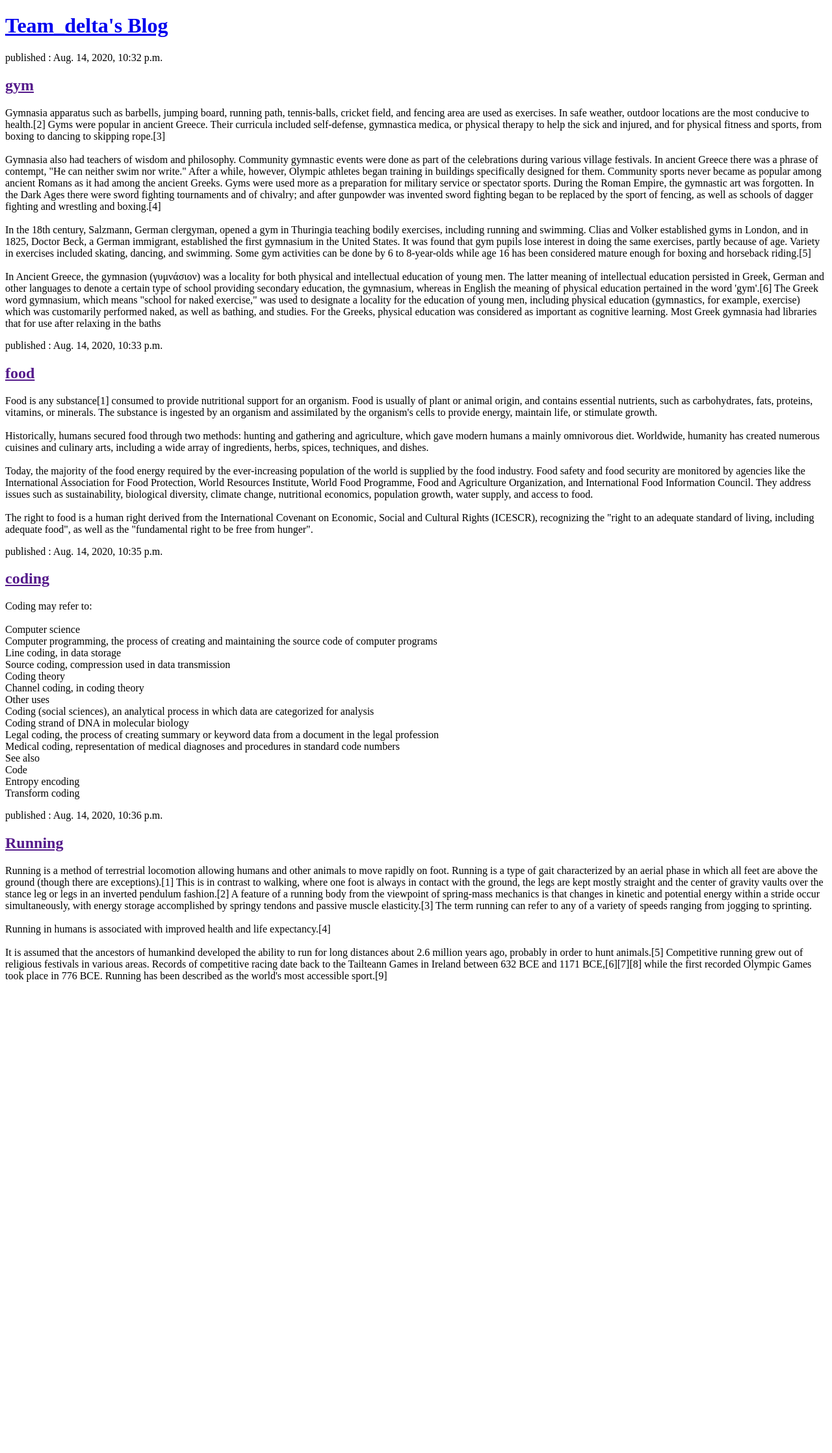
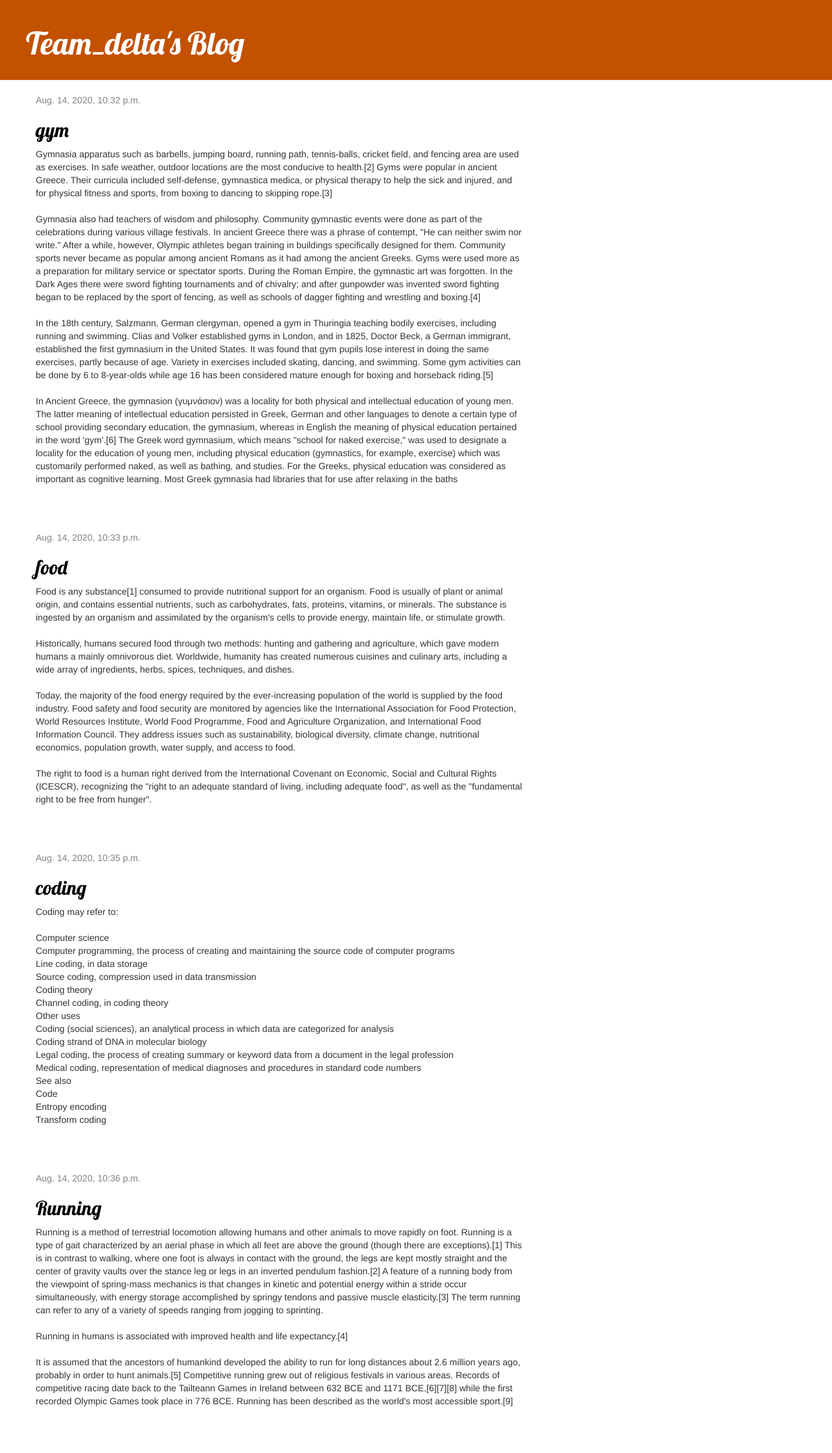
Before and after one commit to veer04/my-second-blog, a Django app: page / in a window 1280 px wide. Shown: the whole page at 65% size. Before the commit the page ends 1511 px from the top, so only its background shows below. Run offline with Django 3.2, Linux system fonts and the light colour scheme; data comes from the database, SQL or seed files in the repository; some libraries are stand-ins or nearby versions.

Commit message:
Added view and template for detailed blog post as well as CSS for the site

```diff
--- /dev/null
+++ b/blog/static/css/blog.css
@@ -0,0 +1,46 @@
+.page-header {
+    background-color: #C25100;
+    margin-top: 0;
+    padding: 20px 20px 20px 40px;
+}
+
+.page-header h1, .page-header h1 a, .page-header h1 a:visited, .page-header h1 a:active {
+    color: #ffffff;
+    font-size: 36pt;
+    text-decoration: none;
+}
+
+.content {
+    margin-left: 40px;
+}
+
+h1, h2, h3, h4 {
+    font-family: 'Lobster', cursive;
+}
+
+.date {
+    color: #828282;
+}
+
+.save {
+    float: right;
+}
+
+.post-form textarea, .post-form input {
+    width: 100%;
+}
+
+.top-menu, .top-menu:hover, .top-menu:visited {
+    color: #ffffff;
+    float: right;
+    font-size: 26pt;
+    margin-right: 20px;
+}
+
+.post {
+    margin-bottom: 70px;
+}
+
+.post h2 a, .post h2 a:visited {
+    color: #000000;
+}
--- /dev/null
+++ b/blog/templates/blog/base.html
@@ -0,0 +1,23 @@
+{% load static %}
+<html>
+    <head>
+        <title>Team_delta's blog</title>
+        <link rel="stylesheet" href="//maxcdn.bootstrapcdn.com/bootstrap/3.2.0/css/bootstrap.min.css">
+        <link rel="stylesheet" href="//maxcdn.bootstrapcdn.com/bootstrap/3.2.0/css/bootstrap-theme.min.css">
+        <link href='//fonts.googleapis.com/css?family=Lobster&subset=latin,latin-ext' rel='stylesheet' type='text/css'>
+        <link rel="stylesheet" href="{% static 'css/blog.css' %}">
+    </head>
+    <body>
+        <div class="page-header">
+            <h1><a href="/">Team_delta's Blog</a></h1>
+        </div>
+        <div class="content container">
+            <div class="row">
+                <div class="col-md-8">
+                {% block content %}
+                {% endblock %}
+                </div>
+            </div>
+        </div>
+    </body>
+</html>
--- a/blog/templates/blog/post_list.html
+++ b/blog/templates/blog/post_list.html
@@ -1,18 +1,49 @@
-<!DOCTYPE html>
+{% extends 'blog/base.html' %}
+
+<!--{% load static %}
+
+
 <html>
 <head>
+    <link rel="stylesheet" href="//maxcdn.bootstrapcdn.com/bootstrap/3.2.0/css/bootstrap.min.css">
+    <link rel="stylesheet" href="//maxcdn.bootstrapcdn.com/bootstrap/3.2.0/css/bootstrap-theme.min.css">
+    <link rel="stylesheet" href="{% static 'css/blog.css' %}">
+    <link href="//fonts.googleapis.com/css?family=Lobster&subset=latin,latin-ext" rel="stylesheet" type="text/css">
     <title>Team_delta's Blog</title>
 </head>
 <body>
-    <div>
-        <h1><a href="/">Team_delta's Blog</a></h1>
+    <div class="content container">
+        <div class="row">
+            <div class="col-md-8">
+                {% for post in posts %}
+                    <div class="post">
+                        <div class="date">
+                            <p>published: {{ post.published_date }}</p>
+                        </div>
+                        <h2><a href="">{{ post.title }}</a></h2>
+                        <p>{{ post.text|linebreaksbr }}</p>
+                    </div>
+                {% endfor %}
+            </div>
+        </div>
     </div>
-    {% for post in posts  %}
-        <div>
-            <p> published : {{ post.published_date }}</p>
-            <h2><a href="">{{ post.title }}</a></h2>
-            <p>{{ post.text|linebreaksbr}}</p>
+</body>
+</html>
+-->
+
+
+
+{% block content %}
+    {% for post in posts %}
+
+        <div class="post">
+            <div class="date">
+
+                {{ post.published_date }}
+
+            </div>
+            <h2><a href="{% url 'post_detail' post.id %}">{{ post.title }}</a></h2>
+            <p>{{ post.text|linebreaksbr }}</p>
         </div>
     {% endfor %}
-</body>
-</html>
+{% endblock %}
--- a/blog/urls.py
+++ b/blog/urls.py
@@ -4,5 +4,5 @@ from . import views
 
 urlpatterns = [
 	path('',views.post_list, name = 'post_list'),
-
+	path('post/<int:pk>/', views.post_detail, name='post_detail'),
 ]
--- a/blog/views.py
+++ b/blog/views.py
@@ -1,4 +1,4 @@
-from django.shortcuts import render
+from django.shortcuts import render,get_object_or_404
 from .models import Post
 from django.utils import timezone
 
@@ -6,5 +6,8 @@ def post_list(request):
 	#return render(request,'blog/post_list.html',{})
 	posts = Post.objects.filter(published_date__lte = timezone.now()).order_by('published_date')
 	return render (request, 'blog/post_list.html',{'posts':posts})
+def post_detail(request, pk):
+	post=get_object_or_404(Post, pk=pk)
+	return render(request,'blog/post_detail.html',{'post':post})
 
 # Create your views here.
--- a/mysite/urls.py
+++ b/mysite/urls.py
@@ -15,9 +15,16 @@ Including another URLconf
 """
 from django.contrib import admin
 from django.urls import path,include
-
+from django.conf import settings
 
 urlpatterns = [
     path('admin/', admin.site.urls),
     path('', include('blog.urls')),
 ]
+
+
+from django.conf.urls.static import static
+
+urlpatterns = urlpatterns+ [
+    # ... the rest of your URLconf goes here ...
+] + static(settings.STATIC_URL, document_root=settings.STATIC_ROOT)
```
Also changed, not shown: blog/templates/blog/post_detail.html (added, +13 -0 lines).
